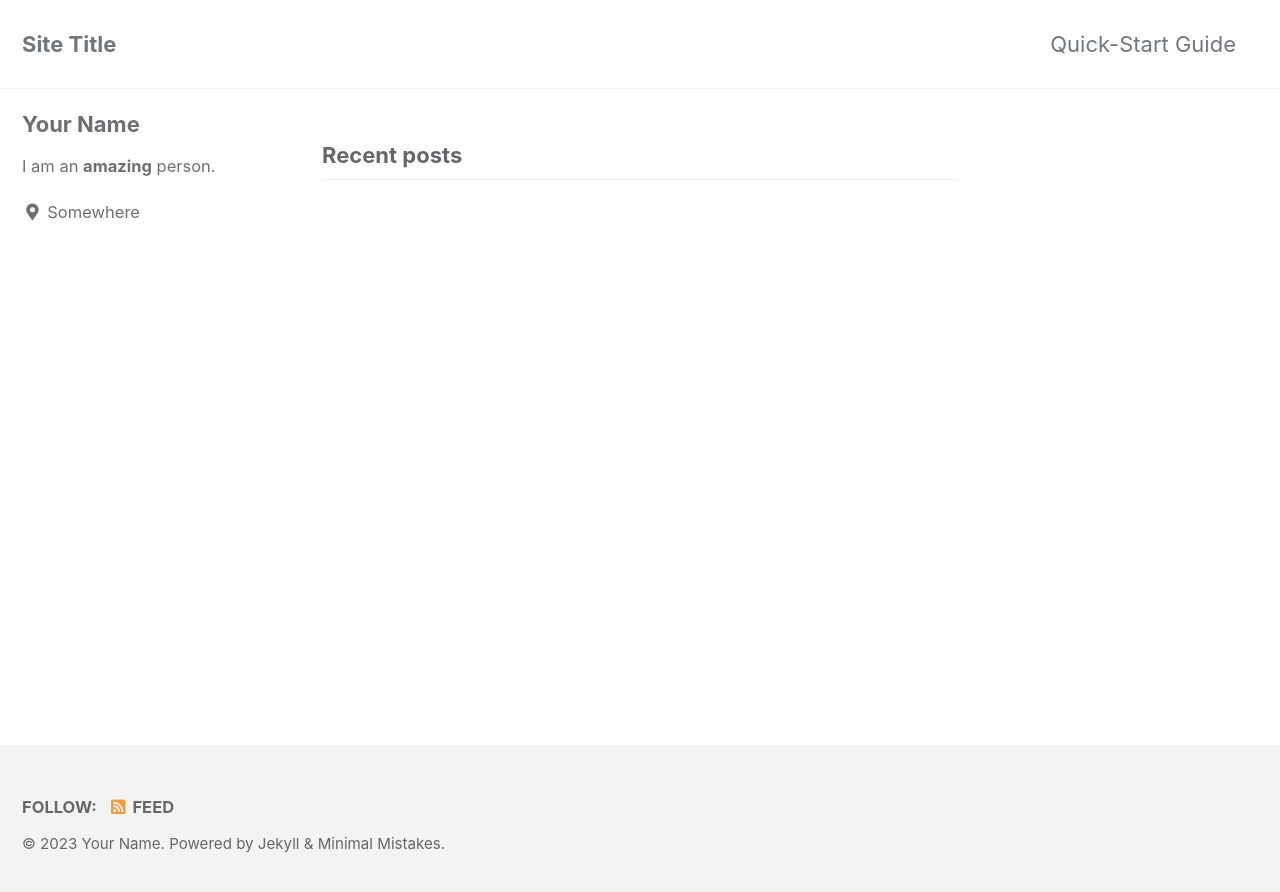
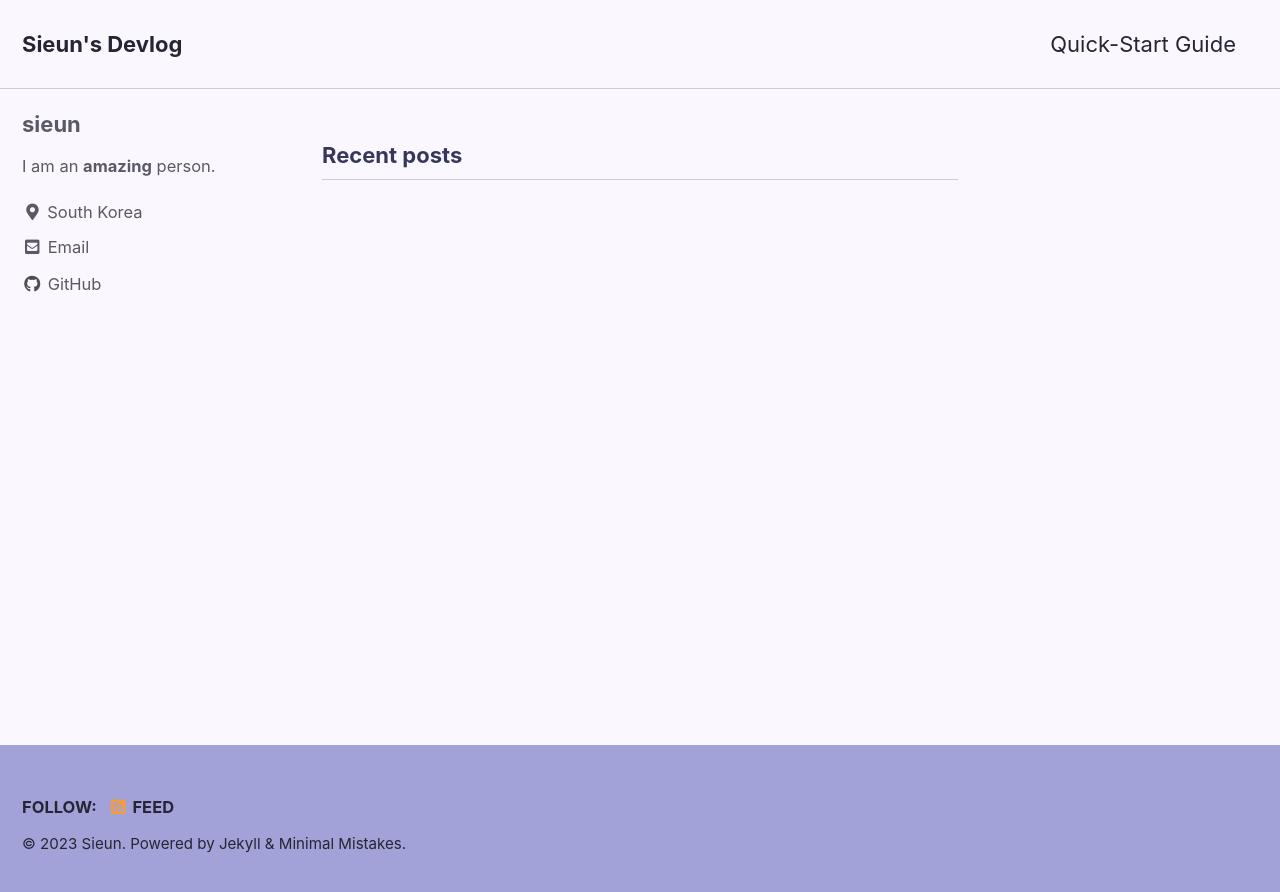
Before and after one commit to sieunp06/sieunp06.github.io, a Jekyll site: the page built from index.html, in a window 1280 px wide. Shown: the top 892 px of the page. Built offline with Jekyll 4.4.1, drawn with Linux system fonts in a browser that asks for light colours; cached includes are drawn as plain includes; the list of posts is cut into pages by our own code.

Commit message:
refactor: edit custom theme

```diff
--- a/_config.yml
+++ b/_config.yml
@@ -12,14 +12,14 @@
 
 # theme                  : "minimal-mistakes-jekyll"
 # remote_theme           : "mmistakes/minimal-mistakes"
-minimal_mistakes_skin    : "default" # "air", "aqua", "contrast", "dark", "dirt", "neon", "mint", "plum", "sunrise"
+minimal_mistakes_skin    : "custom" # "air", "aqua", "contrast", "dark", "dirt", "neon", "mint", "plum", "sunrise"
 
 # Site Settings
 locale                   : "en-US"
-title                    : "Site Title"
+title                    : "Sieun's Devlog"
 title_separator          : "-"
 subtitle                 : # site tagline that appears below site title in masthead
-name                     : "Your Name"
+name                     : "Sieun"
 description              : "An amazing website."
 url                      : # the base hostname & protocol for your site e.g. "https://mmistakes.github.io"
 baseurl                  : # the subpath of your site, e.g. "/blog"
@@ -104,30 +104,30 @@ analytics:
 
 # Site Author
 author:
-  name             : "Your Name"
+  name             : "sieun"
   avatar           : # path of avatar image, e.g. "/assets/images/bio-photo.jpg"
   bio              : "I am an **amazing** person."
-  location         : "Somewhere"
+  location         : "South Korea"
   email            :
   links:
     - label: "Email"
       icon: "fas fa-fw fa-envelope-square"
-      # url: "mailto:your.name@email.com"
-    - label: "Website"
-      icon: "fas fa-fw fa-link"
+      url: "psieun0606@gmail.com"
+    #- label: "Website"
+    #  icon: "fas fa-fw fa-link"
       # url: "https://your-website.com"
-    - label: "Twitter"
-      icon: "fab fa-fw fa-twitter-square"
-      # url: "https://twitter.com/"
-    - label: "Facebook"
-      icon: "fab fa-fw fa-facebook-square"
-      # url: "https://facebook.com/"
+    #- label: "Twitter"
+    #  icon: "fab fa-fw fa-twitter-square"
+    #  # url: "https://twitter.com/"
+    #- label: "Facebook"
+    #  icon: "fab fa-fw fa-facebook-square"
+    #  # url: "https://facebook.com/"
     - label: "GitHub"
       icon: "fab fa-fw fa-github"
-      # url: "https://github.com/"
-    - label: "Instagram"
-      icon: "fab fa-fw fa-instagram"
-      # url: "https://instagram.com/"
+      url: "https://github.com/sieunp06"
+    #- label: "Instagram"
+    #  icon: "fab fa-fw fa-instagram"
+    #  # url: "https://instagram.com/"
 
 # Site Footer
 footer:
--- /dev/null
+++ b/_sass/minimal-mistakes/skins/custom.scss
@@ -0,0 +1,23 @@
+/* ==========================================================================
+   Custom skin
+   ========================================================================== */
+
+/* Colors */
+$background-color: #fbf7ff !default;
+$text-color: #252533 !default;
+$muted-text-color: #37375c !default;
+$primary-color: #a2a2d8 !default;
+$border-color: mix(#fff, #393e46, 75%) !default;
+$footer-background-color: $primary-color !default;
+$link-color: #62497a !default;
+$masthead-link-color: $text-color !default;
+$masthead-link-color-hover: $text-color !default;
+$navicon-link-color-hover: mix(rgb(255, 255, 255), $text-color, 80%) !default;
+
+.page__footer {
+  color: #252533 !important; // override
+}
+
+.page__footer-follow .social-icons .svg-inline--fa {
+  color: inherit;
+}
```
